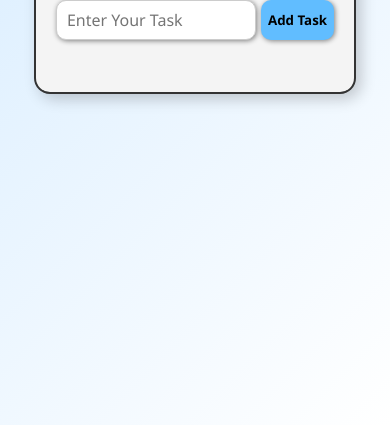
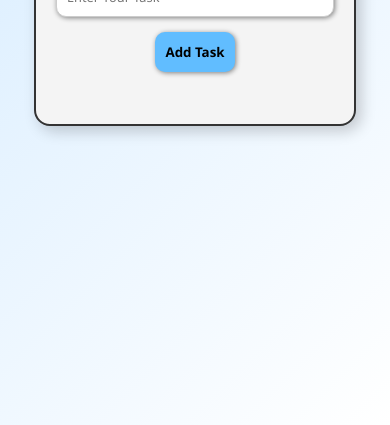
Before and after one commit to ShivamPisal/ToDo-JS, a plain HTML site: page index.html in a window 390 px wide. Shown: the part 419-844 px from the top of the page. Drawn offline with Linux system fonts and the light colour scheme.

Commit message:
Update style.css

```diff
--- a/style.css
+++ b/style.css
@@ -69,6 +69,8 @@ body {
 .input-btn {
   height: 2.5rem;
   width: 5rem;
+  max-width: 5rem;
+  min-width: 5rem;
   border: none;
   background-color: #61bdff;
   color: black;
@@ -164,6 +166,8 @@ body {
   .input-field {
     width: 100%;
     border-radius: 10px;
+    font-size: 0.8rem;
+    margin-top: 10px ;
   }
 
   .btn-group {
@@ -174,6 +178,7 @@ body {
   .input-btn {
     flex: 1;
     width: auto;
+    margin-top: 10px;
     border-radius: 10px;
   }
 
```
